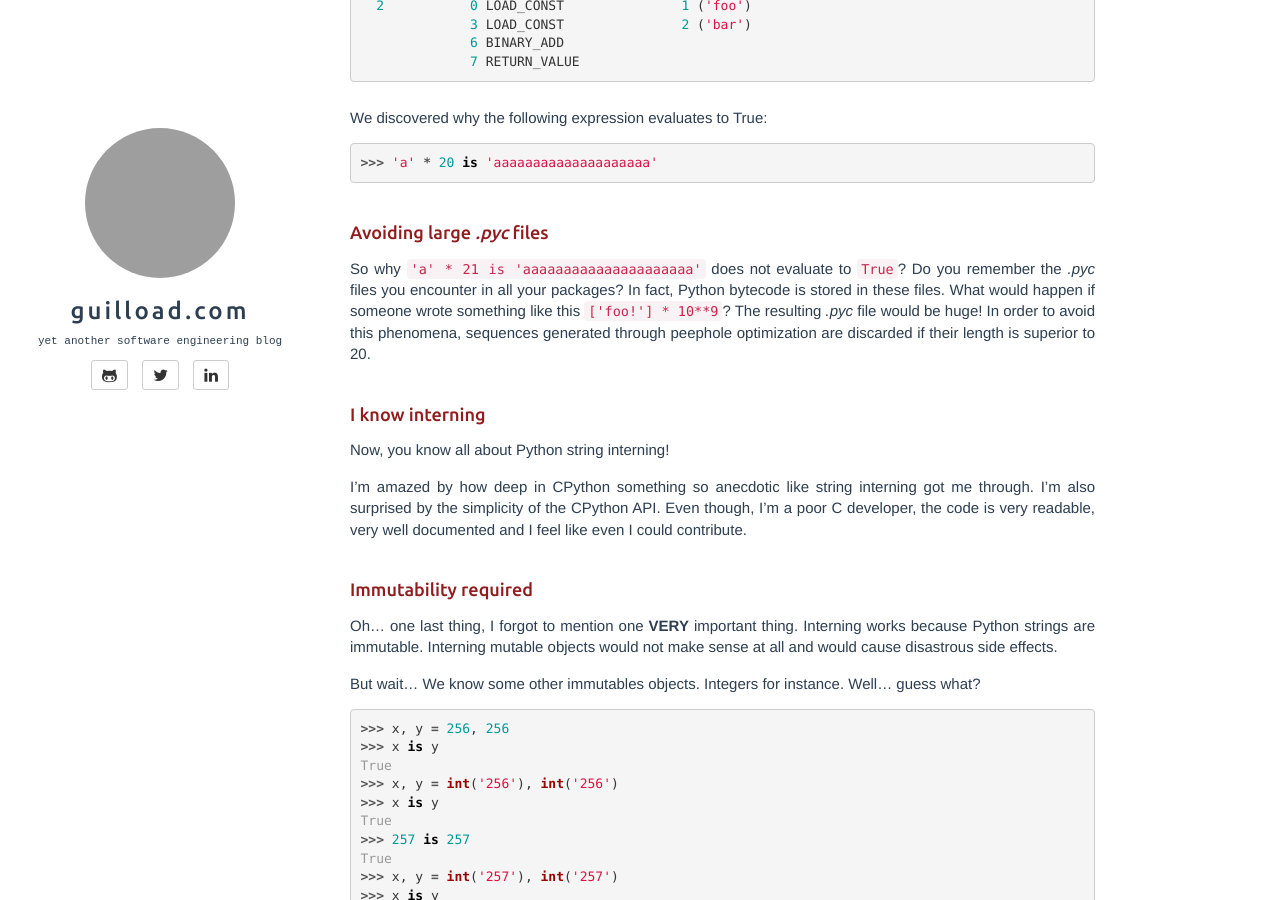
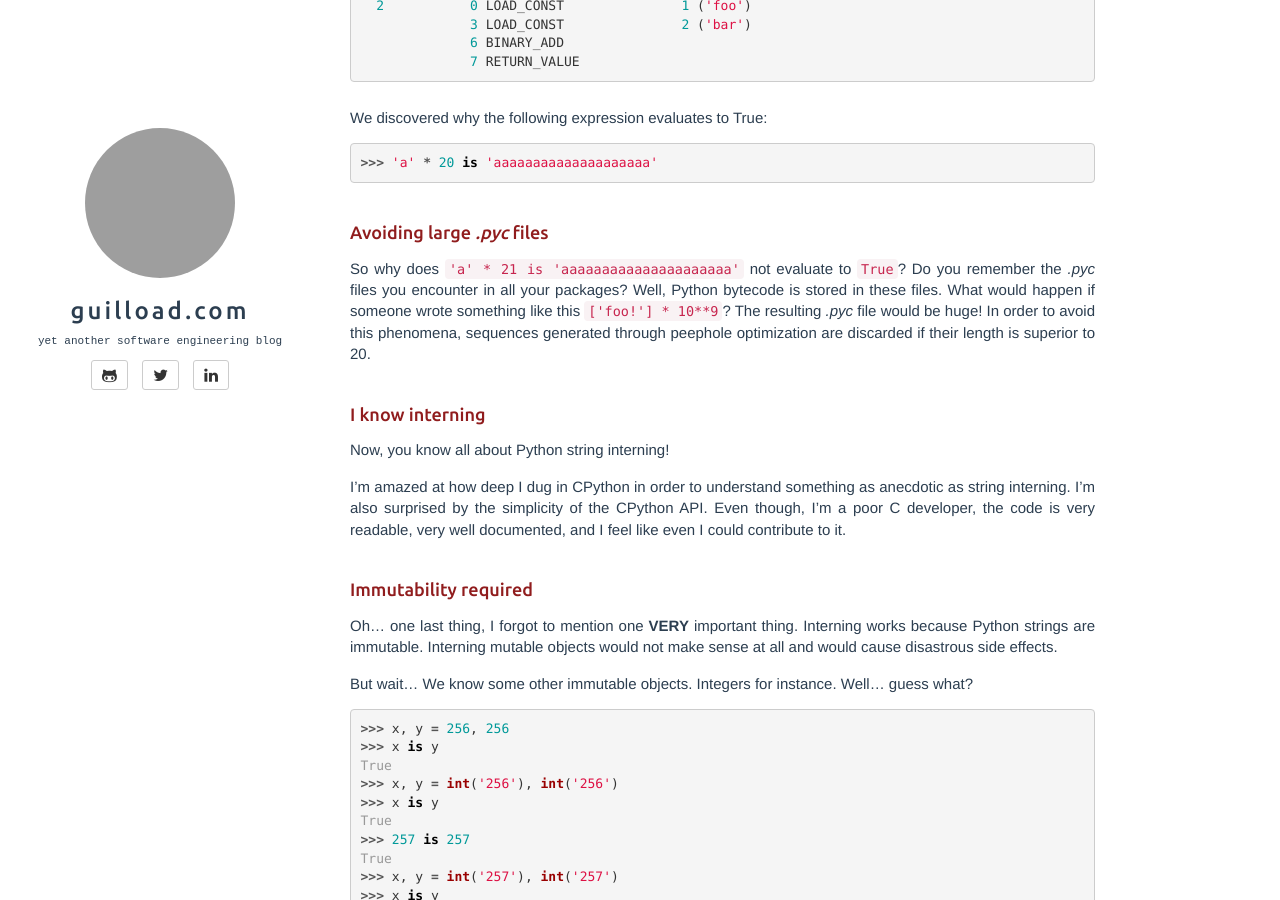
Before and after one commit to guilload/guilload.github.io, a Jekyll site: the page built from _posts/2014-06-28-python-string-interning.md, in a window 1280 px wide and 900 px high, scrolled down 9052 px. Built offline with Jekyll 4.4.1, drawn with Linux system fonts in a browser that asks for light colours; comment, search, counter and statistics services are not loaded; some of the changed text lies outside the part shown; grey boxes are pictures that could not be loaded.

Commit message:
Fix grammar and typos, thank you Pauline!

```diff
--- a/_posts/2014-06-28-python-string-interning.md
+++ b/_posts/2014-06-28-python-string-interning.md
@@ -264,7 +264,7 @@ The Python code you write is not directly interpreted and goes through a classic
               8 RETURN_VALUE
 {% endhighlight %}
 
-As you know, in Python everything is an object and Code objects are Python objects which represent pieces of bytecode. A Code object carries along with all the information needed to execute: constants, variable names and so on. It turns out that when building a Code object in CPython, some more strings are interned:
+As you know, in Python everything is an object and Code objects are Python objects which represent pieces of bytecode. A Code object carries along with all the information needed to execute: constants, variable names, and so on. It turns out that when building a Code object in CPython, some more strings are interned:
 
 {% highlight C %}
 PyCodeObject *
@@ -287,7 +287,7 @@ PyCode_New(int argcount, int nlocals, int stacksize, int flags,
 {% endhighlight %}
 
 
-In [codeobject.c](http://hg.python.org/releasing/2.7.7/file/4b38a5a36536/Objects/codeobject.c#l71){:target="_blank"}, the tuple `consts` contains the literals defined at compile time: booleans, floating-point numbers, integers and strings declared in your program. The strings stored in this tuple and not filtered out by the `all_name_chars` function are interned.
+In [codeobject.c](http://hg.python.org/releasing/2.7.7/file/4b38a5a36536/Objects/codeobject.c#l71){:target="_blank"}, the tuple `consts` contains the literals defined at compile time: booleans, floating-point numbers, integers, and strings declared in your program. The strings stored in this tuple and not filtered out by the `all_name_chars` function are interned.
 
 In the example below, `s1` is declared at compile time. Oppositely, `s2` is produced at runtime:
 
@@ -341,7 +341,7 @@ True
 
 This is why the result of `'foo' + 'bar'` is also interned and the expression evaluates to `True`.
 
-How? The penultimate source code compilation step produces a first version of bytecode. This "raw" bytecode goes finally into a last compilation step called "peephole optimization".
+How? The penultimate source code compilation step produces a first version of bytecode. This "raw" bytecode finally goes into a last compilation step called "peephole optimization".
 
 <img alt="Compilation chain" src="/assets/media/python-string-interning/baz.png">
 
@@ -386,19 +386,19 @@ We discovered why the following expression evaluates to True:
 
 #### Avoiding large *.pyc* files
 
-So why `'a' * 21 is 'aaaaaaaaaaaaaaaaaaaaa'` does not evaluate to `True`? Do you remember the *.pyc* files you encounter in all your packages? In fact, Python bytecode is stored in these files. What would happen if someone wrote something like this `['foo!'] * 10**9`? The resulting *.pyc* file would be huge! In order to avoid this phenomena, sequences generated through peephole optimization are discarded if their length is superior to 20.
+So why does `'a' * 21 is 'aaaaaaaaaaaaaaaaaaaaa'` not evaluate to `True`? Do you remember the *.pyc* files you encounter in all your packages? Well, Python bytecode is stored in these files. What would happen if someone wrote something like this `['foo!'] * 10**9`? The resulting *.pyc* file would be huge! In order to avoid this phenomena, sequences generated through peephole optimization are discarded if their length is superior to 20.
 
 #### I know interning
 
 Now, you know all about Python string interning!
 
-I’m amazed by how deep in CPython something so anecdotic like string interning got me through. I’m also surprised by the simplicity of the CPython API. Even though, I’m a poor C developer, the code is very readable, very well documented and I feel like even I could contribute.
+I’m amazed at how deep I dug in CPython in order to understand something as anecdotic as string interning. I’m also surprised by the simplicity of the CPython API. Even though, I’m a poor C developer, the code is very readable, very well documented, and I feel like even I could contribute to it.
 
 #### Immutability required
 
 Oh... one last thing, I forgot to mention one **VERY** important thing. Interning works because Python strings are immutable. Interning mutable objects would not make sense at all and would cause disastrous side effects.
 
-But wait... We know some other immutables objects. Integers for instance. Well... guess what?
+But wait... We know some other immutable objects. Integers for instance. Well... guess what?
 
 {% highlight python %}
 >>> x, y = 256, 256
```
Also changed, not shown: other parts of _posts/2014-06-28-python-string-interning.md (+2 -2 lines).
